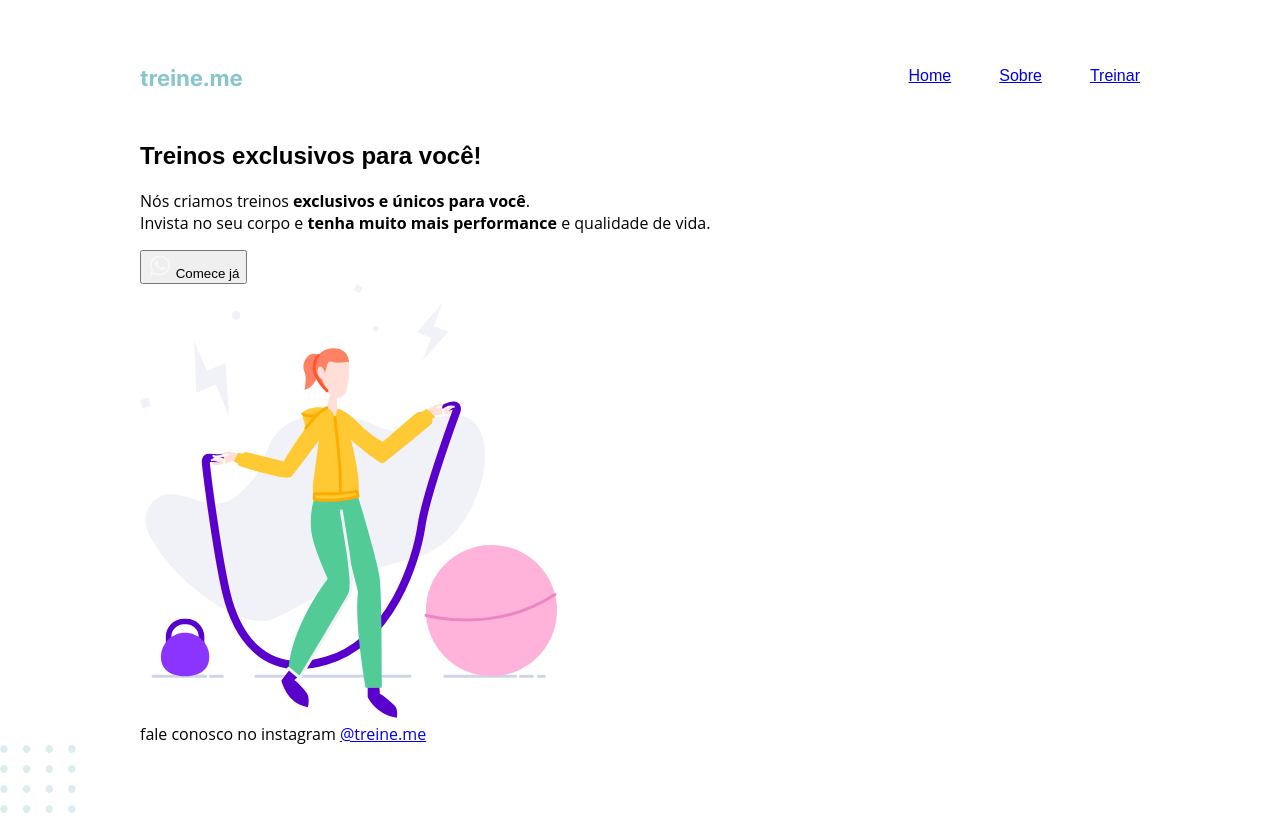
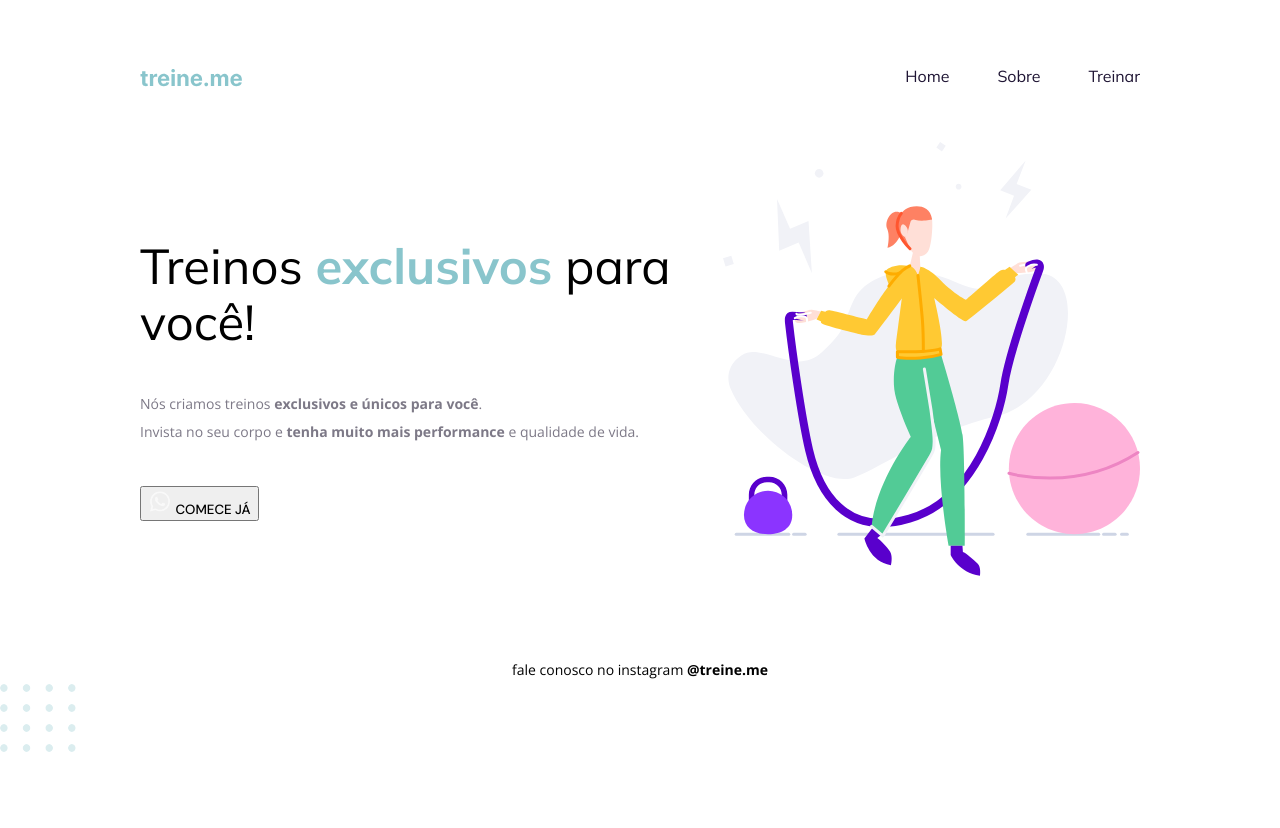
Before and after one commit to angelo-ambrosio/projeto-02-explorer-rocketseat, a plain HTML site: page index.html in a window 1280 px wide. After the commit the page ends 800 px from the top, so only its background shows below. Drawn offline with nearby package versions, Linux system fonts and the light colour scheme.

Commit message:
Espaçamento e alinhamentos configurados

```diff
--- a/index.html
+++ b/index.html
@@ -5,6 +5,9 @@
     <meta name="viewport" content="width=device-width, initial-scale=1.0">
     <title>Treine.me</title>
     <link rel="stylesheet" href="style.css">
+    <link rel="preconnect" href="https://fonts.googleapis.com">
+    <link rel="preconnect" href="https://fonts.gstatic.com" crossorigin>
+    <link href="https://fonts.googleapis.com/css2?family=DM+Sans:wght@500&family=Mulish:wght@400;700&family=Open+Sans:wght@400;700&display=swap" rel="stylesheet">
 </head>
 <body>
 
@@ -21,7 +24,7 @@
         <main>
 
             <section class="text">
-                <h1>Treinos exclusivos para você!</h1>
+                <h1>Treinos <span>exclusivos</span> para você!</h1>
 
                 <p>Nós criamos treinos <strong>exclusivos e únicos para você</strong>. <br> Invista no seu corpo e <strong>tenha muito mais performance</strong> e qualidade de vida.</p>
 
--- a/style.css
+++ b/style.css
@@ -24,6 +24,55 @@ ul {
     font-family: 'Mulish', sans-serif;
 }
 
+ul li a {
+    text-decoration: none;
+    color: #1F1534;
+}
+
+ul li a:hover {
+    font-weight: bold;
+}
+
+main {
+    display: flex;
+    align-items: center;
+    justify-content: space-between;
+}
+
 h1 {
     font-family: 'Mulish', sans-serif;
+    font-size: 49px;
+    line-height: 56px;
+    color: black;
+    font-weight: normal;
 }
+
+h1 span {
+    color: #89C5CC;
+    font-weight: bold;
+}
+
+section p {
+    font-size: 14px;
+    line-height: 28px;
+    color: #7D7987;
+    margin: 40px 0;
+}
+
+button{
+    text-transform: uppercase;
+    font-family: 'DM Sans', sans-serif;
+}
+
+footer {
+    font-size: 14px;
+    line-height: 28px;
+    text-align: center;
+    margin-top: 80px;
+}
+
+footer a {
+    font-weight: bold;
+    text-decoration: none;
+    color: black;
+}
```
